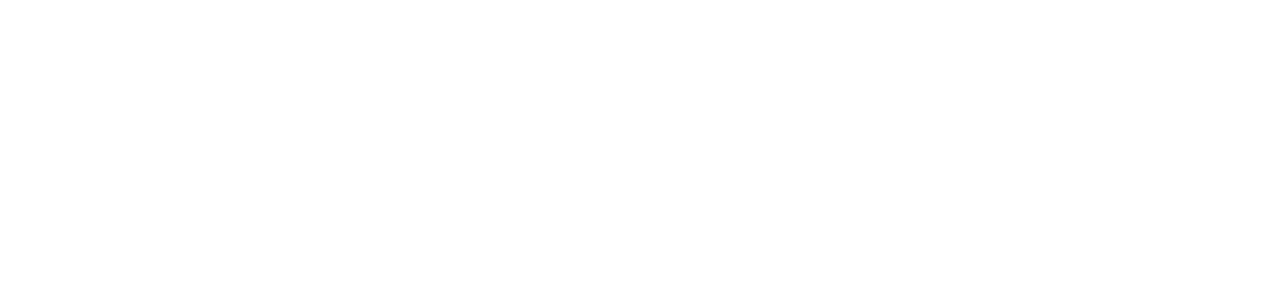
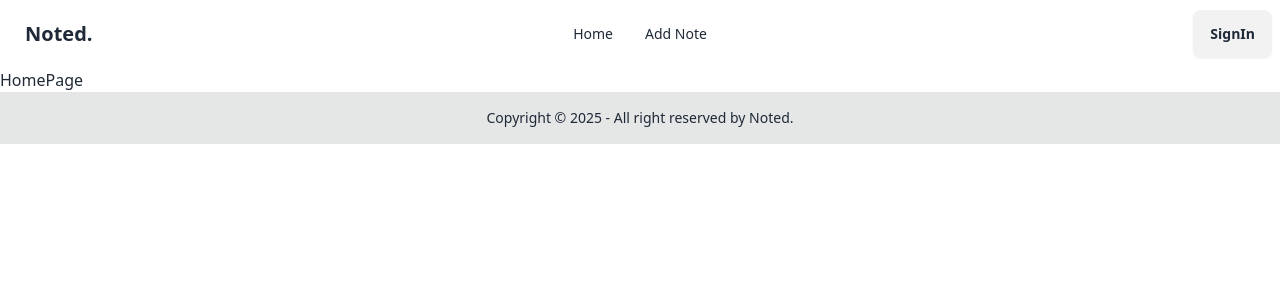
Before and after one commit to AnneMerlyn/notes-app-react, a React (Vite) app: page / in a window 1280 px wide. Shown: the top 300 px of the page. Built offline with nearby package versions, Linux system fonts and the light colour scheme.

Commit message:
added necessary files

```diff
--- a/package.json
+++ b/package.json
@@ -11,7 +11,8 @@
   },
   "dependencies": {
     "react": "^19.0.0",
-    "react-dom": "^19.0.0"
+    "react-dom": "^19.0.0",
+    "react-router": "^7.1.5"
   },
   "devDependencies": {
     "@eslint/js": "^9.19.0",
@@ -19,6 +20,7 @@
     "@types/react-dom": "^19.0.3",
     "@vitejs/plugin-react": "^4.3.4",
     "autoprefixer": "^10.4.20",
+    "daisyui": "^4.12.23",
     "eslint": "^9.19.0",
     "eslint-plugin-react": "^7.37.4",
     "eslint-plugin-react-hooks": "^5.0.0",
--- a/src/App.jsx
+++ b/src/App.jsx
@@ -1,5 +1,20 @@
+import { BrowserRouter, Route, Routes } from "react-router";
+import MainLayout from "./layout/MainLayout";
+import Home from "./pages/Home";
+import NoteContextProvider from "./context/NoteContextProvider";
+
 function App() {
-    return <></>;
+    return (
+        <NoteContextProvider>
+            <BrowserRouter>
+                <Routes>
+                    <Route path="/" element={<MainLayout />}>
+                        <Route index element={<Home />} />
+                    </Route>
+                </Routes>
+            </BrowserRouter>
+        </NoteContextProvider>
+    );
 }
 
 export default App;
--- /dev/null
+++ b/src/components/Footer.jsx
@@ -0,0 +1,16 @@
+function Footer() {
+    return (
+        <>
+            <footer className="footer footer-center bg-base-300 text-base-content p-4">
+                <aside>
+                    <p>
+                        Copyright © {new Date().getFullYear()} - All right
+                        reserved by Noted.
+                    </p>
+                </aside>
+            </footer>
+        </>
+    );
+}
+
+export default Footer;
--- /dev/null
+++ b/src/components/Navbar.jsx
@@ -0,0 +1,26 @@
+function Navbar() {
+    return (
+        <>
+            <div className="navbar bg-base-100">
+                <div className="navbar-start">
+                    <a className="btn btn-ghost text-xl">Noted.</a>
+                </div>
+                <div className="navbar-center lg:flex">
+                    <ul className="menu menu-horizontal px-1">
+                        <li>
+                            <a>Home</a>
+                        </li>
+                        <li>
+                            <a>Add Note</a>
+                        </li>
+                    </ul>
+                </div>
+                <div className="navbar-end">
+                    <a className="btn">SignIn</a>
+                </div>
+            </div>
+        </>
+    );
+}
+
+export default Navbar;
--- /dev/null
+++ b/src/context/NoteContextProvider.jsx
@@ -0,0 +1,22 @@
+import { useReducer } from "react";
+import { NoteContext } from "./context";
+import todoReducer from "./reducer";
+const NoteContextProvider = ({ children }) => {
+    // instead of useState, we use useReducer instead
+    const [noteState, noteoDispatch] = useReducer(
+        todoReducer /* the first argument is the dispatch function */,
+        /*the second argument is the initial state. here we have consolidated our notes and filter state into a single object */
+        {
+            todos: JSON.parse(localStorage.getItem("notes")) || [],
+            filter: "all",
+        }
+    );
+
+    return (
+        <NoteContext.Provider value={{ noteState, noteoDispatch }}>
+            {children}
+        </NoteContext.Provider>
+    );
+};
+
+export default NoteContextProvider;
--- /dev/null
+++ b/src/context/context.js
@@ -0,0 +1,14 @@
+import { createContext, useContext } from "react";
+
+const NoteContext = createContext();
+
+const useNotes = () => {
+    const context = useContext(NoteContext);
+    if (!context)
+        throw new Error(
+            "useTodos must be used inside of a TodoContextProvider"
+        );
+    return context;
+};
+
+export { NoteContext, useNotes };
--- /dev/null
+++ b/src/layout/MainLayout.jsx
@@ -0,0 +1,17 @@
+import Navbar from "../components/Navbar";
+import Footer from "../components/Footer";
+import { Outlet } from "react-router";
+
+function MainLayout() {
+    return (
+        <>
+            <Navbar />
+            <div>
+                <Outlet />
+            </div>
+            <Footer />
+        </>
+    );
+}
+
+export default MainLayout;
--- /dev/null
+++ b/src/pages/Home.jsx
@@ -0,0 +1,5 @@
+function HomePage() {
+    return <div>HomePage</div>;
+}
+
+export default HomePage;
--- a/tailwind.config.js
+++ b/tailwind.config.js
@@ -1,8 +1,11 @@
+import daisyui from "daisyui";
 /** @type {import('tailwindcss').Config} */
+
 export default {
     content: ["./index.html", "./src/**/*.{js,ts,jsx,tsx}"],
     theme: {
         extend: {},
     },
-    plugins: [],
+    plugins: [daisyui],
+    darkMode: "media",
 };
```
Also changed, not shown: 1 other file (tests, documents, lock files or other folders).
